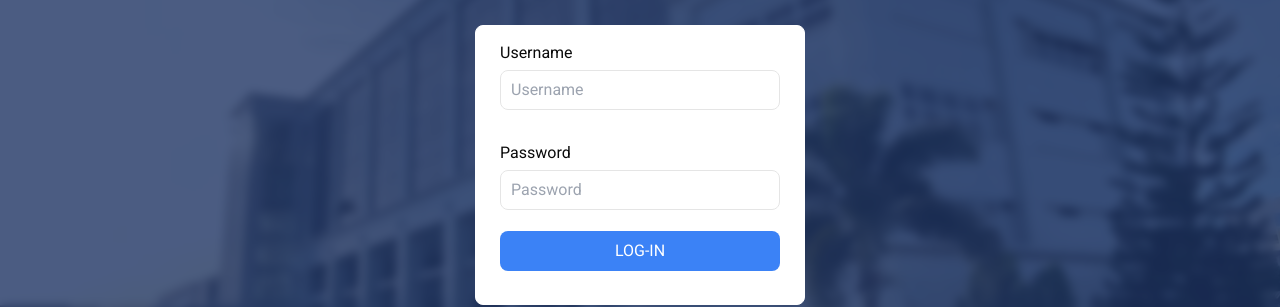
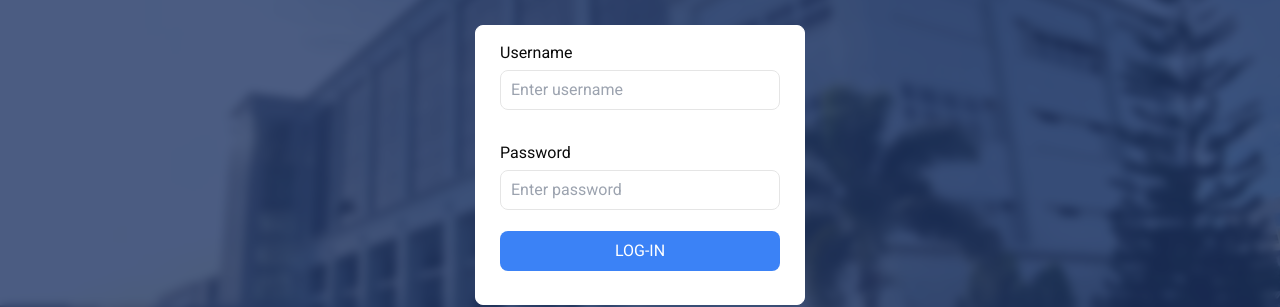
Before and after one commit to Fourthhy/free-lunch-eligibility-check-system, a React (Vite) app: page /admin in a window 1280 px wide. Shown: the part 338-645 px from the top of the page. Built offline with nearby package versions, Linux system fonts and the light colour scheme.

Commit message:
Finalization

```diff
--- a/src/components/LoginPage.jsx
+++ b/src/components/LoginPage.jsx
@@ -42,7 +42,7 @@ export default function LoginPage() {
                                         <input
                                             type="text"
                                             className="border-gray border-[1px] w-[280px] h-[40px] mt-[5px] rounded-[8px] pl-[10px]"
-                                            placeholder="Username" />
+                                            placeholder="Enter username" />
                                     </div>
                                     <div>
                                         <p className="pt-[5px] text-[#ff0000]">
@@ -63,7 +63,7 @@ export default function LoginPage() {
                                         <input
                                             type="password"
                                             className="border-gray border-[1px] w-[280px] h-[40px] mt-[5px] rounded-[8px] pl-[10px]"
-                                            placeholder="Password" />
+                                            placeholder="Enter password" />
                                     </div>
                                 </div>
 
```
